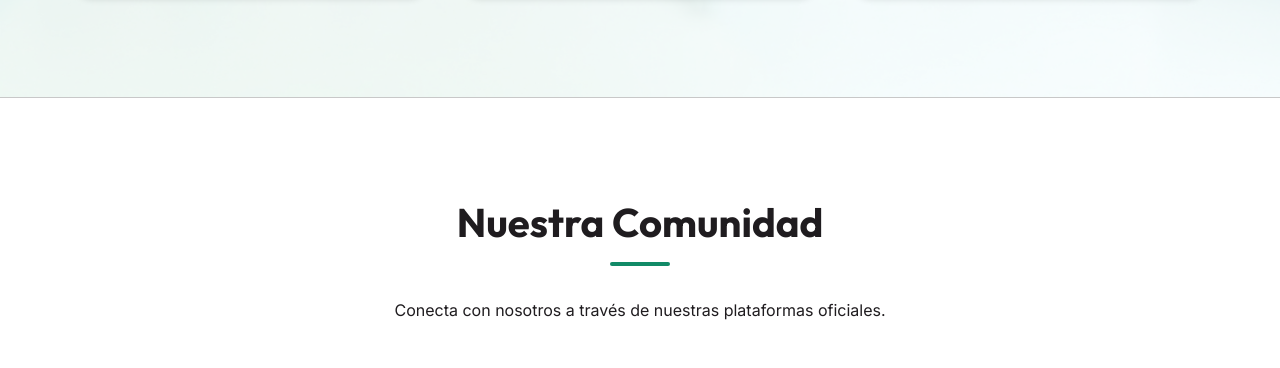
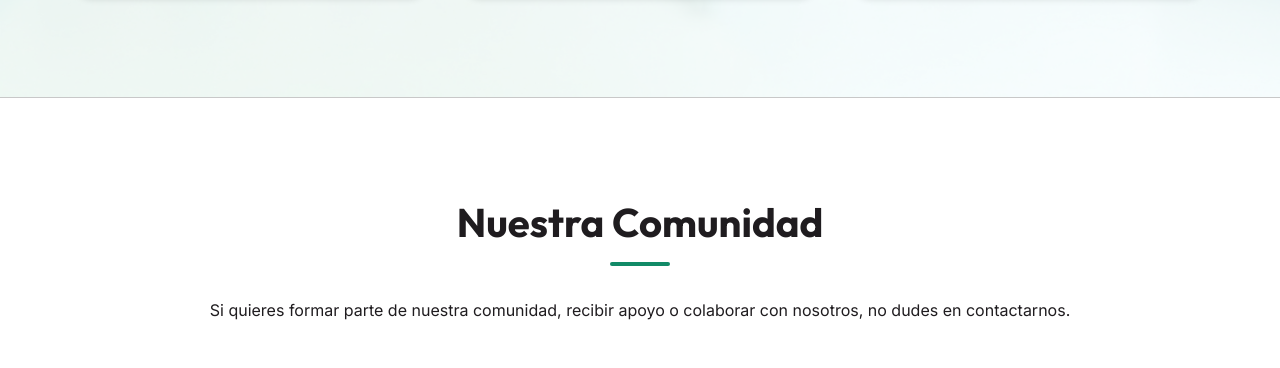
Before and after one commit to imagonbar/acopercyl-web, a website: page index.html in a window 1280 px wide. Shown: the part 2636-3004 px from the top of the page. Drawn offline with Linux system fonts and the light colour scheme.

Commit message:
feat: ampliar CMS con objetivos y síntomas, y corregir 404 de privacidad

```diff
--- a/public/assets/js/index.js
+++ b/public/assets/js/index.js
@@ -115,6 +115,71 @@ async function loadSiteData() {
             `).join('');
             initFAQ();
         }
+
+        // Populate Objectives
+        const objectivesContainer = document.getElementById('objectives-container');
+        if (objectivesContainer && data.objectives) {
+            objectivesContainer.innerHTML = data.objectives.map(obj => `
+                <div class="card">
+                    <span style="font-size: 2.5rem;">${obj.icon}</span>
+                    <h3>${obj.title}</h3>
+                    <p>${obj.text}</p>
+                </div>
+            `).join('');
+        }
+
+        // Populate Symptoms
+        const symptomsContainer = document.getElementById('symptoms-container');
+        if (symptomsContainer && data.symptoms) {
+            symptomsContainer.innerHTML = data.symptoms.map(sym => `
+                <div class="card">
+                    <span style="font-size: 2rem;">${sym.icon}</span>
+                    <h4>${sym.title}</h4>
+                    <p>${sym.text}</p>
+                </div>
+            `).join('');
+        }
+
+        // Populate Social Media Cards
+        const socialCardsContainer = document.getElementById('social-cards-container');
+        if (socialCardsContainer && data.social) {
+            const socialMap = [
+                { id: 'instagram', label: 'Instagram', icon: '<svg xmlns="http://www.w3.org/2000/svg" width="28" height="28" viewBox="0 0 24 24" fill="none" stroke="currentColor" stroke-width="1.5" stroke-linecap="round" stroke-linejoin="round"><rect x="2" y="2" width="20" height="20" rx="5" ry="5"></rect><path d="M16 11.37A4 4 0 1 1 12.63 8 4 4 0 0 1 16 11.37z"></path><line x1="17.5" y1="6.5" x2="17.51" y2="6.5"></line></svg>' },
+                { id: 'x', label: 'X (Twitter)', icon: '<svg xmlns="http://www.w3.org/2000/svg" width="24" height="24" viewBox="0 0 24 24" fill="none" stroke="currentColor" stroke-width="1.5" stroke-linecap="round" stroke-linejoin="round"><path d="M4 4l11.733 16h4.267l-11.733-16zM4 20l6.768-6.768m2.46-2.46L20 4"></path></svg>' },
+                { id: 'facebook', label: 'Facebook', icon: '<svg xmlns="http://www.w3.org/2000/svg" width="28" height="28" viewBox="0 0 24 24" fill="none" stroke="currentColor" stroke-width="1.5" stroke-linecap="round" stroke-linejoin="round"><path d="M18 2h-3a5 5 0 0 0-5 5v3H7v4h3v8h4v-8h3l1-4h-4V7a1 1 0 0 1 1-1h3z"></path></svg>' }
+            ];
+
+            socialCardsContainer.innerHTML = socialMap.map(s => `
+                <a href="${data.social[s.id]}" target="_blank" class="social-card" aria-label="${s.label}">
+                    <div class="social-icon-wrapper">${s.icon}</div>
+                    <span class="social-label">${s.label}</span>
+                </a>
+            `).join('');
+        }
+
+        // Update Footer Social and Info
+        if (data.social) {
+            const footerSocials = document.querySelectorAll('.footer-social-icons a');
+            footerSocials.forEach(a => {
+                const label = a.getAttribute('aria-label').toLowerCase();
+                if (label.includes('instagram')) a.href = data.social.instagram;
+                if (label.includes('x')) a.href = data.social.x;
+                if (label.includes('facebook')) a.href = data.social.facebook;
+            });
+        }
+
+        const footerText = document.getElementById('footer-brand-text');
+        if (footerText && data.contact.footer_text) footerText.textContent = data.contact.footer_text;
+
+        const footerEmail = document.getElementById('footer-email');
+        if (footerEmail && data.contact.email) {
+            footerEmail.href = `mailto:${data.contact.email}`;
+            footerEmail.textContent = data.contact.email;
+        }
+
+        const footerLocation = document.getElementById('footer-location');
+        if (footerLocation && data.contact.location) footerLocation.textContent = data.contact.location;
+
     } catch (error) {
         console.error('Error cargando datos del sitio:', error);
     }
--- a/public/content/site_data.json
+++ b/public/content/site_data.json
@@ -6,46 +6,81 @@
   "about": {
     "mission": "Somos una asociación sin ánimo de lucro formada por personas afectadas por COVID Persistente, familiares y colaboradores, comprometidos con mejorar la vida de quienes sufren esta enfermedad.",
     "vision": "Nacemos ante la necesidad de dar visibilidad a una enfermedad aún poco reconocida, que afecta profundamente a la salud y calidad de vida de miles de personas.",
-    "struggle": "Trabajamos por el reconocimiento sanitario, social, administrativo y laboral del COVID Persistente. Luchamos por la creación de protocolos médicos unificados y unidades de atención específicas y multidisciplinares."
+    "struggle": "Trabajamos por el reconocimiento sanitario, social, administrativo y laboral del COVID Persistente. Luchamos por la creación de protocolos médicos unificados y unidades de atención específicas y mutlidisciplinares."
   },
   "community": {
-    "text": "Conecta con nosotros a través de nuestras plataformas oficiales."
-  },
-  "privacy": {
-    "content": "### Responsable del Tratamiento\n\n**Entidad:** ASOCIACIÓN DE COVID PERSISTENTE DE CASTILLA Y LEÓN (ACOPERCYL)\n**CIF:** G24914599\n**Registro:** Nº 0006334 (Sección PRIMERA)\n**Email:** afectadoscovidpersistentecyl@gmail.com\n\n### Finalidad\n\nLos datos recogidos a través del formulario de contacto se utilizarán exclusivamente para atender su solicitud de información o tramitar su alta como socio de la asociación. No se utilizarán para fines publicitarios sin su consentimiento expreso.\n\n### Derechos\n\nUsted tiene derecho a acceder, rectificar y suprimir sus datos, así como otros derechos explicados en la información adicional que puede solicitar por correo electrónico."
+    "text": "Si quieres formar parte de nuestra comunidad, recibir apoyo o colaborar con nosotros, no dudes en contactarnos."
   },
   "faq": [
     {
       "question": "¿Qué es el COVID Persistente?",
-      "answer": "Es una condición que se define por la permanencia de síntomas tras la fase aguda del COVID-19, o incluso por su reaparición tras un periodo de bienestar, afectando al organismo de manera sistémica. Su presencia es independiente de la gravedad de la infección original, manifestándose tanto en casos leves como graves y en personas de cualquier edad.\n\nEsta patología impacta profundamente en la calidad de vida, alterando el desempeño laboral, social y personal. Se caracteriza por una sintomatología fluctuante que suele agravarse ante el esfuerzo físico o cognitivo, limitando significativamente la capacidad funcional de quienes conviven con ella día a día."
+      "answer": "La OMS lo define como la continuación o desarrollo de nuevos síntomas 3 meses después de la infección inicial por SARS-CoV-2, con síntomas que duran al menos 2 meses y no pueden explicarse por un diagnóstico alternativo."
     },
     {
-      "question": "¿Es una enfermedad reconocida?",
-      "answer": "Aunque está reconocida por la OMS (Organización Mundial de la Salud), aún existe una falta de reconocimiento pleno en ámbitos administrativos y laborales. Trabajamos activamente para su validación."
+      "question": "¿Cómo puedo asociarme?",
+      "answer": "Puedes contactar con nosotros a través del formulario de contacto o enviándonos un correo electrónico. Te informaremos de todos los pasos necesarios para formar parte de ACOPERCYL."
+    }
+  ],
+  "objectives": [
+    {
+      "icon": "⚖️",
+      "title": "Derechos y Reconocimiento",
+      "text": "Luchamos por el reconocimiento legal y administrativo de la enfermedad, asegurando que cada paciente reciba el apoyo y la protección que merece."
     },
     {
-      "question": "¿Quién puede formar parte de la asociación?",
-      "answer": "Cualquier persona mayor de edad interesada en los fines de la asociación, ya sea como persona afectada, familiar o colaborador comprometido."
+      "icon": "🔬",
+      "title": "Investigación y Colaboración",
+      "text": "Impulsamos y colaboramos en proyectos científicos para avanzar en el diagnóstico y tratamiento del COVID Persistente."
     },
     {
-      "question": "¿Cómo puedo pertenecer a la asociación?",
-      "answer": "Puedes ponerte en contacto con nosotros a través del botón \"Hazte Socio\" o escribiéndonos directamente al correo electrónico de la asociación."
+      "icon": "📢",
+      "title": "Visibilización",
+      "text": "Sensibilizamos a la sociedad y a las instituciones sobre la realidad de nuestra condición. Damos voz a quienes el silencio ha ocultado."
+    }
+  ],
+  "symptoms": [
+    {
+      "icon": "🔋",
+      "title": "Fatiga Extrema",
+      "text": "Un agotamiento profundo que no mejora con el descanso y limita la actividad diaria."
     },
     {
-      "question": "¿La asociación tiene algún coste?",
-      "answer": "Existe una cuota anual destinada exclusivamente a sufragar los gastos de mantenimiento y las actividades de visibilización y apoyo de la asociación."
+      "icon": "🧠",
+      "title": "Niebla Mental",
+      "text": "Dificultades cognitivas, problemas de memoria y falta de concentración."
     },
     {
-      "question": "¿Ofrecéis asesoramiento médico?",
-      "answer": "No sustituimos la atención médica profesional, pero ofrecemos información y orientación basada en experiencias compartidas y recursos sanitarios disponibles."
+      "icon": "🫁",
+      "title": "Problemas Respiratorios",
+      "text": "Disnea o sensación de falta de aire persistente tras realizar esfuerzos mínimos."
     },
     {
-      "question": "¿Realizáis actividades presenciales?",
-      "answer": "Sí, organizamos encuentros, charlas y actos de visibilización en las diferentes provincias de Castilla y León para fortalecer nuestra red de apoyo."
+      "icon": "❤️",
+      "title": "Taquicardias",
+      "text": "Alteraciones del ritmo cardíaco y problemas cardiovasculares recurrentes."
     },
     {
-      "question": "¿En qué zona actuáis?",
-      "answer": "Nuestra sede y ámbito principal de actuación es Castilla y León, aunque colaboramos estrechamente con entidades y federaciones a nivel nacional."
+      "icon": "🦴",
+      "title": "Dolor Articular",
+      "text": "Dolores musculares y articulares persistentes sin causa aparente."
+    },
+    {
+      "icon": "💤",
+      "title": "Alteraciones del Sueño",
+      "text": "Insomnio o sueño no reparador que agrava el resto de la sintomatología."
     }
-  ]
+  ],
+  "social": {
+    "instagram": "https://www.instagram.com/acopercyl/",
+    "x": "https://x.com/Covidpersistcyl",
+    "facebook": "https://www.facebook.com/groups/512722889776789/"
+  },
+  "contact": {
+    "email": "afectadoscovidpersistentecyl@gmail.com",
+    "location": "Castilla y León, España",
+    "footer_text": "Asociación de COVID Persistente de Castilla y León. Trabajando por el reconocimiento y apoyo integral de los afectados."
+  },
+  "privacy": {
+    "content": "### Protección de Datos\n\nDe conformidad con el Reglamento (UE) 2016/679 (RGPD) y la Ley Orgánica 3/2018 (LOPDGDD), te informamos que los datos que nos facilites serán tratados por **ACOPERCYL** con la finalidad de gestionar tu solicitud de información o asociación.\n\n**Derechos:** Puedes ejercer tus derechos de acceso, rectificación, supresión y otros enviando un correo a afectadoscovidpersistentecyl@gmail.com."
+  }
 }
```
Also changed, not shown: index.html (+6 -6 lines), public/admin/config.yml (+20 -0 lines), public/politica-privacidad.html (renamed from politica-privacidad.html).
